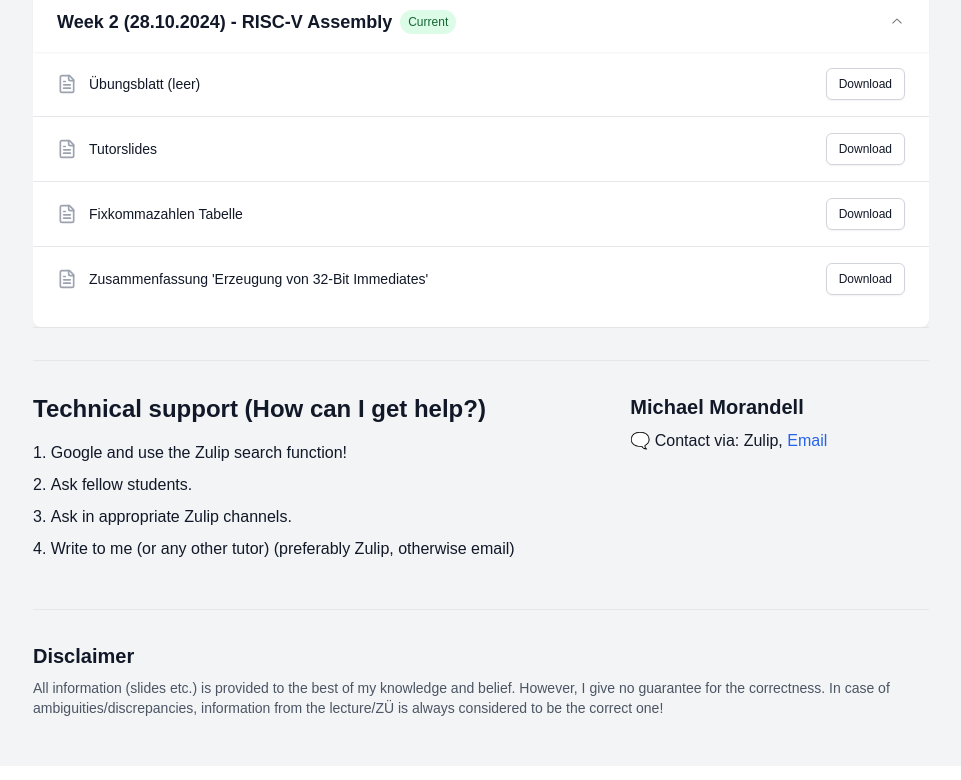
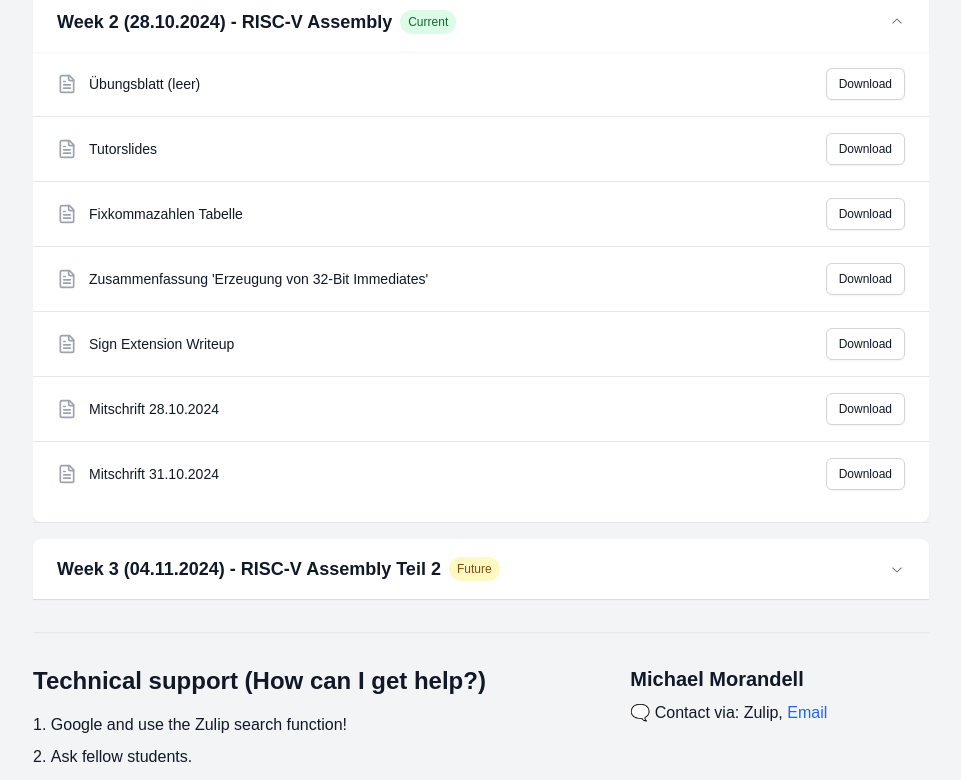
Before and after one commit to mormic04/era_tutorium_website, a Next.js app: page / in a window 1280 px wide. Shown: the part 509-1289 px from the top of the page, without its empty margins (159-1120 px from the left). Built offline with nearby package versions, Linux system fonts and the light colour scheme.

Commit message:
restructure

```diff
--- a/src/components/LectureMaterials.tsx
+++ b/src/components/LectureMaterials.tsx
@@ -17,7 +17,7 @@ import {
   TableRow,
 } from "@/components/ui/table"
 
-const materialBasePath = "https://home.in.tum.de/~momi/era-materials/"
+const materialBasePath = "https://home.in.tum.de/~momi/era-latex/"
 
 // Mock data for lecture materials
 const lectureWeeks = [
@@ -26,10 +26,10 @@ const lectureWeeks = [
     date: "21.10.2024",
     topic: "Zahlensysteme",
     materials: [
-      { name: "Tutor Slides", url: materialBasePath + "w01/era_tutorslides_w01_v2.pdf" },
+      { name: "Tutor Slides", url: materialBasePath + "w01/era_tutorslides_w01.pdf" },
       { name: "Übungsblatt (leer)", url: "https://www.moodle.tum.de/mod/resource/view.php?id=3192195"},
-      { name: "Mitschrift 21.10.2024", url: materialBasePath + "w01/mitschrift_2024_10_21.pdf"},
-      { name: "Mitschrift 28.10.2024", url: materialBasePath + "w01/mitschrift_2024_10_28.pdf"}
+      { name: "Mitschrift 21.10.2024", url: materialBasePath + "w01/momi/mitschrift_2024_10_21.pdf"},
+      { name: "Mitschrift 24.10.2024", url: materialBasePath + "w01/momi/mitschrift_2024_10_24.pdf"}
     ],
   },
   {
@@ -39,8 +39,19 @@ const lectureWeeks = [
     materials: [
       { name: "Übungsblatt (leer)", url: "https://www.moodle.tum.de/mod/resource/view.php?id=3206035"},
       { name: "Tutorslides", url: materialBasePath + "w02/era_tutorslides_w02.pdf"},
-      { name: "Fixkommazahlen Tabelle", url: materialBasePath + "w02/binaryFixkommazahlen.ods"},
-      { name: "Zusammenfassung 'Erzeugung von 32-Bit Immediates'", url: materialBasePath + "w02/ErzeugenVon32BitImmediates.pdf"}
+      { name: "Fixkommazahlen Tabelle", url: materialBasePath + "w02/momi/binaryFixkommazahlen.ods"},
+      { name: "Zusammenfassung 'Erzeugung von 32-Bit Immediates'", url: materialBasePath + "w02/momi/ErzeugenVon32BitImmediates.pdf"},
+      { name: "Sign Extension Writeup", url: materialBasePath + "w02/momi/SignExtensionWriteup.pdf"},
+      { name: "Mitschrift 28.10.2024", url: materialBasePath + "w02/momi/mitschrift_2024_10_28.pdf"},
+      { name: "Mitschrift 31.10.2024", url: materialBasePath + "w02/momi/mitschrift_2024_10_31.pdf"},
+    ],
+  },
+  {
+    week: 3,
+    date: "04.11.2024",
+    topic: "RISC-V Assembly Teil 2",
+    materials: [
+      { name: "Übungsblatt (leer)", url: "https://www.moodle.tum.de/mod/resource/view.php?id=3212486"},
     ],
   },
 ]
```
Also changed, not shown: 1 other file (tests, documents, lock files or other folders).
